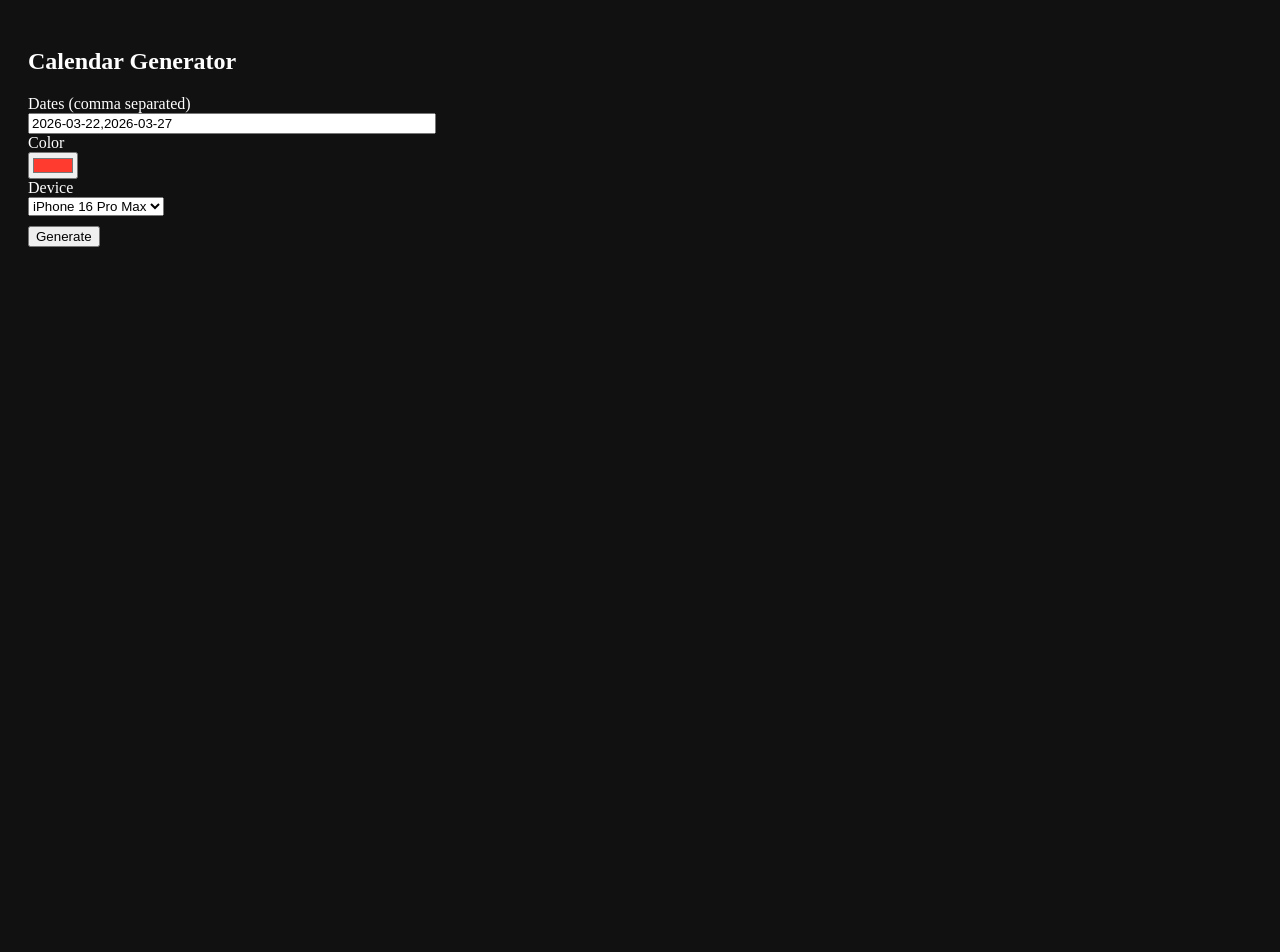
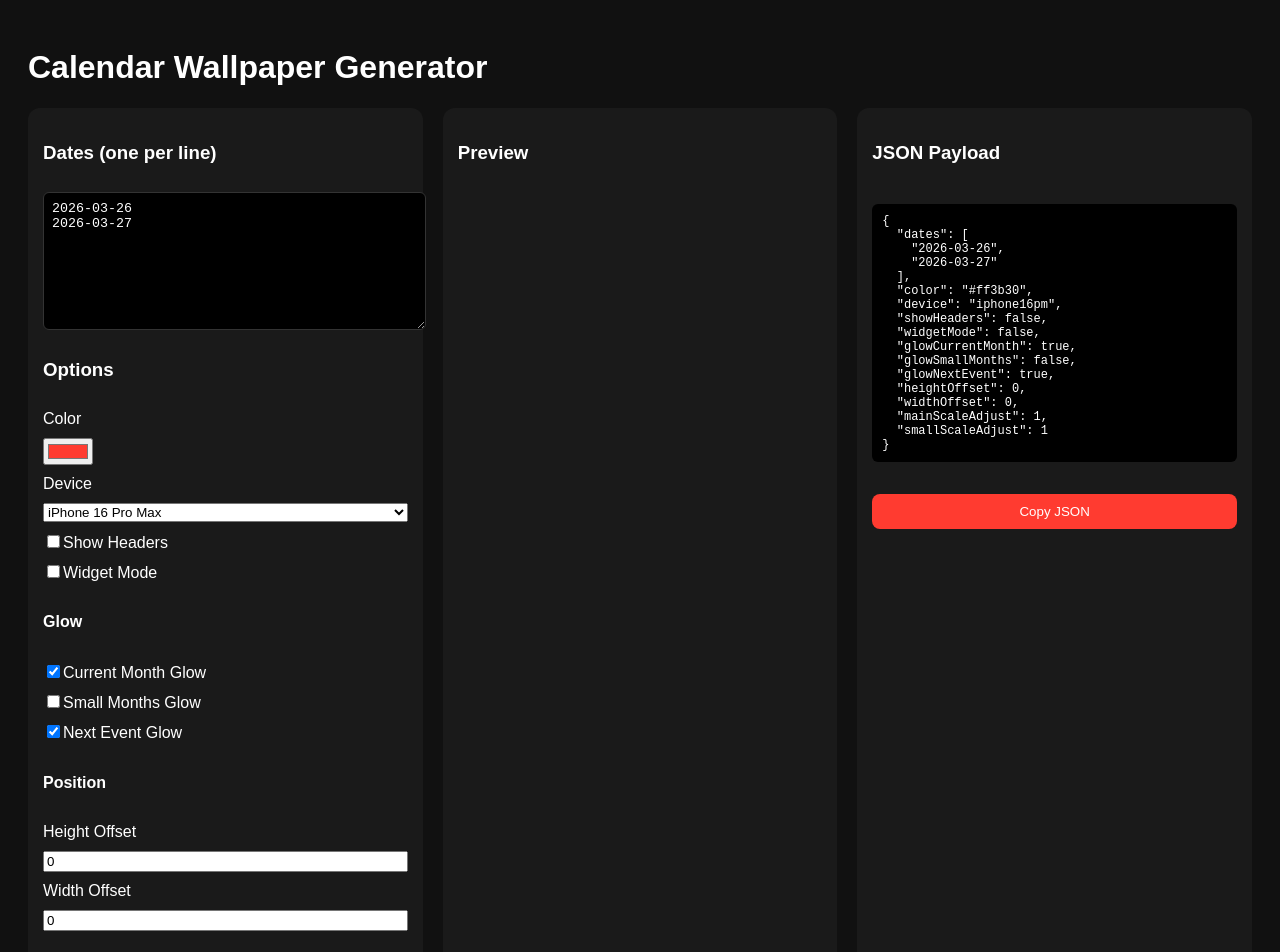
Before and after one commit to 0507spc/Calendar-App, a React (Vite) app in the folder web/: page / in a window 1280 px wide. Shown: the top 952 px of the page. Before the commit the page ends 800 px from the top, so only its background shows below. Built offline with nearby package versions, Linux system fonts and the light colour scheme; no server answers.

Commit message:
Refactor App component to use options state

```diff
--- a/web/src/App.jsx
+++ b/web/src/App.jsx
@@ -1,67 +1,252 @@
-import { useState } from 'react';
+import { useState, useEffect } from "react";
+
+const API_URL = "http://localhost:23000/calendar";
 
 export default function App() {
-  const [dates, setDates] = useState('2026-03-22,2026-03-27');
-  const [color, setColor] = useState('#ff3b30');
-  const [device, setDevice] = useState('iphone16pm');
+  const [dates, setDates] = useState("2026-03-26\n2026-03-27");
   const [image, setImage] = useState(null);
 
+  const [options, setOptions] = useState({
+    color: "#ff3b30",
+    device: "iphone16pm",
+    showHeaders: false,
+    widgetMode: false,
+
+    glowCurrentMonth: true,
+    glowSmallMonths: false,
+    glowNextEvent: true,
+
+    heightOffset: 0,
+    widthOffset: 0,
+
+    mainScaleAdjust: 1,
+    smallScaleAdjust: 1
+  });
+
+  const payload = {
+    dates: dates
+      .split("\n")
+      .map(d => d.trim())
+      .filter(Boolean),
+    ...options
+  };
+
   const generate = async () => {
-    // const res = await fetch('http://localhost:3000/calendar', {
-    const res = await fetch('/api/calendar', {
-      method: 'POST',
-      headers: { 'Content-Type': 'application/json' },
-      body: JSON.stringify({
-        dates: dates.split(',').map(d => d.trim()),
-        color,
-        device
-      })
+    const res = await fetch(API_URL, {
+      method: "POST",
+      headers: { "Content-Type": "application/json" },
+      body: JSON.stringify(payload)
     });
 
     const blob = await res.blob();
     setImage(URL.createObjectURL(blob));
   };
 
+  useEffect(() => {
+    generate();
+  }, []);
+
+  const update = (key, value) => {
+    setOptions(prev => ({ ...prev, [key]: value }));
+  };
+
   return (
-    <div style={{ padding: 20 }}>
-      <h2>Calendar Generator</h2>
+    <div style={styles.container}>
+      <h1>Calendar Wallpaper Generator</h1>
 
-      <div>
-        <label>Dates (comma separated)</label><br/>
-        <input
+      <div style={styles.grid}>
+        {/* LEFT PANEL */}
+        <div style={styles.panel}>
+          <h3>Dates (one per line)</h3>
+          <textarea
+            style={styles.textarea}
             value={dates}
             onChange={e => setDates(e.target.value)}
-          style={{ width: 400 }}
           />
-      </div>
 
-      <div>
-        <label>Color</label><br/>
+          <h3>Options</h3>
+
+          <label>Color</label>
           <input
             type="color"
-          value={color}
-          onChange={e => setColor(e.target.value)}
+            value={options.color}
+            onChange={e => update("color", e.target.value)}
           />
-      </div>
 
-      <div>
-        <label>Device</label><br/>
-        <select value={device} onChange={e => setDevice(e.target.value)}>
+          <label>Device</label>
+          <select
+            value={options.device}
+            onChange={e => update("device", e.target.value)}
+          >
             <option value="iphone16pm">iPhone 16 Pro Max</option>
             <option value="iphone15">iPhone 15</option>
             <option value="default">Default</option>
           </select>
+
+          <label>
+            <input
+              type="checkbox"
+              checked={options.showHeaders}
+              onChange={e => update("showHeaders", e.target.checked)}
+            />
+            Show Headers
+          </label>
+
+          <label>
+            <input
+              type="checkbox"
+              checked={options.widgetMode}
+              onChange={e => update("widgetMode", e.target.checked)}
+            />
+            Widget Mode
+          </label>
+
+          <h4>Glow</h4>
+
+          <label>
+            <input
+              type="checkbox"
+              checked={options.glowCurrentMonth}
+              onChange={e => update("glowCurrentMonth", e.target.checked)}
+            />
+            Current Month Glow
+          </label>
+
+          <label>
+            <input
+              type="checkbox"
+              checked={options.glowSmallMonths}
+              onChange={e => update("glowSmallMonths", e.target.checked)}
+            />
+            Small Months Glow
+          </label>
+
+          <label>
+            <input
+              type="checkbox"
+              checked={options.glowNextEvent}
+              onChange={e => update("glowNextEvent", e.target.checked)}
+            />
+            Next Event Glow
+          </label>
+
+          <h4>Position</h4>
+
+          <label>Height Offset</label>
+          <input
+            type="number"
+            value={options.heightOffset}
+            onChange={e => update("heightOffset", Number(e.target.value))}
+          />
+
+          <label>Width Offset</label>
+          <input
+            type="number"
+            value={options.widthOffset}
+            onChange={e => update("widthOffset", Number(e.target.value))}
+          />
+
+          <h4>Scaling</h4>
+
+          <label>Main Calendar Scale</label>
+          <input
+            type="number"
+            step="0.1"
+            value={options.mainScaleAdjust}
+            onChange={e => update("mainScaleAdjust", Number(e.target.value))}
+          />
+
+          <label>Small Calendars Scale</label>
+          <input
+            type="number"
+            step="0.1"
+            value={options.smallScaleAdjust}
+            onChange={e => update("smallScaleAdjust", Number(e.target.value))}
+          />
+
+          <button onClick={generate} style={styles.button}>
+            Generate
+          </button>
         </div>
 
-      <button onClick={generate} style={{ marginTop: 10 }}>
-        Generate
+        {/* PREVIEW */}
+        <div style={styles.panel}>
+          <h3>Preview</h3>
+          {image && (
+            <img
+              src={image}
+              alt="preview"
+              style={{ maxWidth: "100%", borderRadius: 12 }}
+            />
+          )}
+        </div>
+
+        {/* JSON PANEL */}
+        <div style={styles.panel}>
+          <h3>JSON Payload</h3>
+
+          <pre style={styles.json}>
+            {JSON.stringify(payload, null, 2)}
+          </pre>
+
+          <button
+            onClick={() => navigator.clipboard.writeText(JSON.stringify(payload, null, 2))}
+            style={styles.button}
+          >
+            Copy JSON
           </button>
-
-      {image && (
-        <div style={{ marginTop: 20 }}>
-          <img src={image} style={{ maxWidth: 300 }} />
         </div>
-      )}
+      </div>
     </div>
   );
 }
+
+// ===== STYLES =====
+const styles = {
+  container: {
+    padding: 20,
+    fontFamily: "sans-serif",
+    background: "#111",
+    color: "#fff",
+    minHeight: "100vh"
+  },
+  grid: {
+    display: "grid",
+    gridTemplateColumns: "1fr 1fr 1fr",
+    gap: 20
+  },
+  panel: {
+    background: "#1a1a1a",
+    padding: 15,
+    borderRadius: 12,
+    display: "flex",
+    flexDirection: "column",
+    gap: 10
+  },
+  textarea: {
+    width: "100%",
+    height: 120,
+    background: "#000",
+    color: "#fff",
+    border: "1px solid #333",
+    borderRadius: 6,
+    padding: 8
+  },
+  json: {
+    background: "#000",
+    padding: 10,
+    borderRadius: 6,
+    fontSize: 12,
+    overflow: "auto",
+    maxHeight: 300
+  },
+  button: {
+    marginTop: 10,
+    padding: "10px",
+    border: "none",
+    borderRadius: 8,
+    background: "#ff3b30",
+    color: "#fff",
+    cursor: "pointer"
+  }
+};
```
Lines whose indentation alone changed are shown as unchanged.
